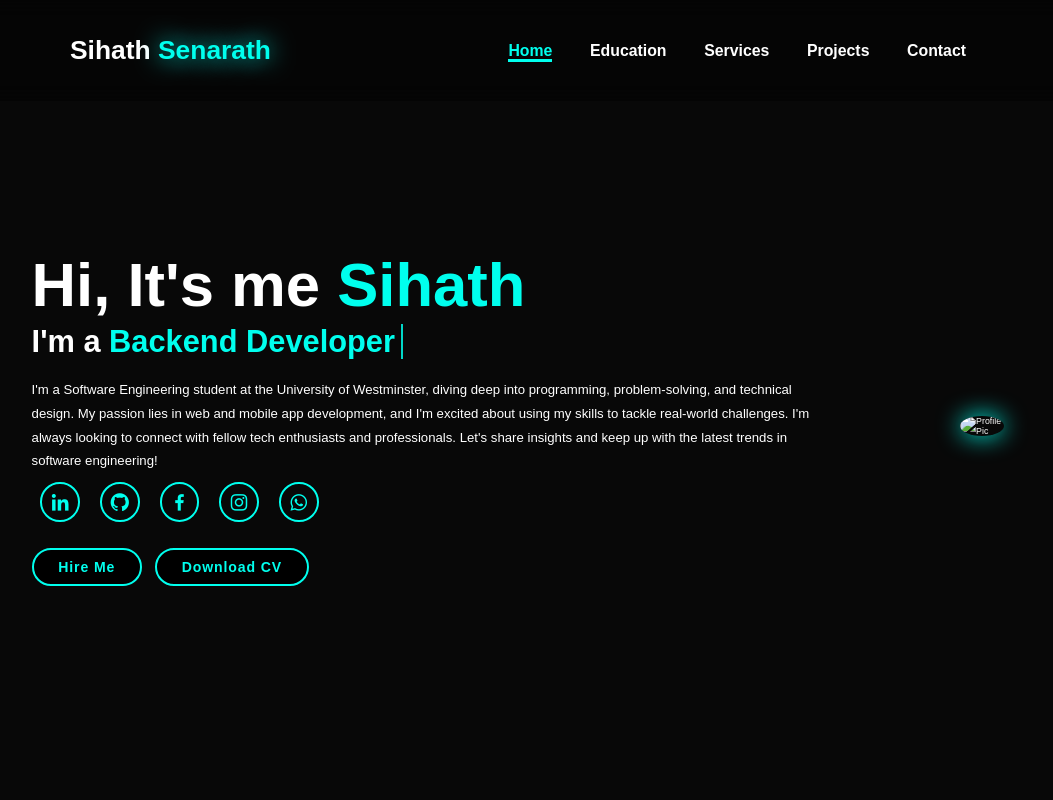
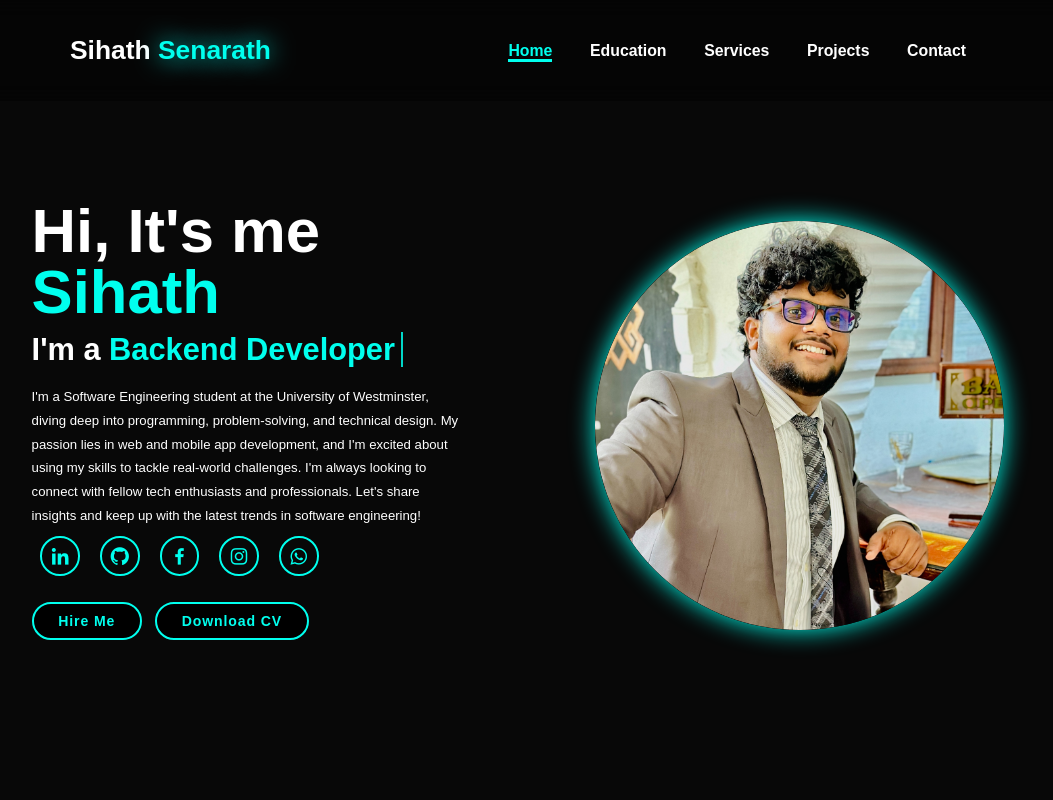
Before and after one commit to Sihath00/Portfolio, a plain HTML site: page index.html in a window 1280 px wide. Shown: the top 800 px of the page, without its empty margins (122-1175 px from the left). Drawn offline with nearby package versions, Linux system fonts and the light colour scheme.

Commit message:
updated profile pic

```diff
--- a/index.html
+++ b/index.html
@@ -46,7 +46,7 @@
         </div>
     </div>
     <div class="home-img">
-        <img src="pics/selfie.jpg" alt="Profile Pic">
+        <img src="pics/Profile.JPEG" alt="Profile Pic">
     </div>
 </section>
 
```
Also changed, not shown: pics/Profile.JPEG (added).
